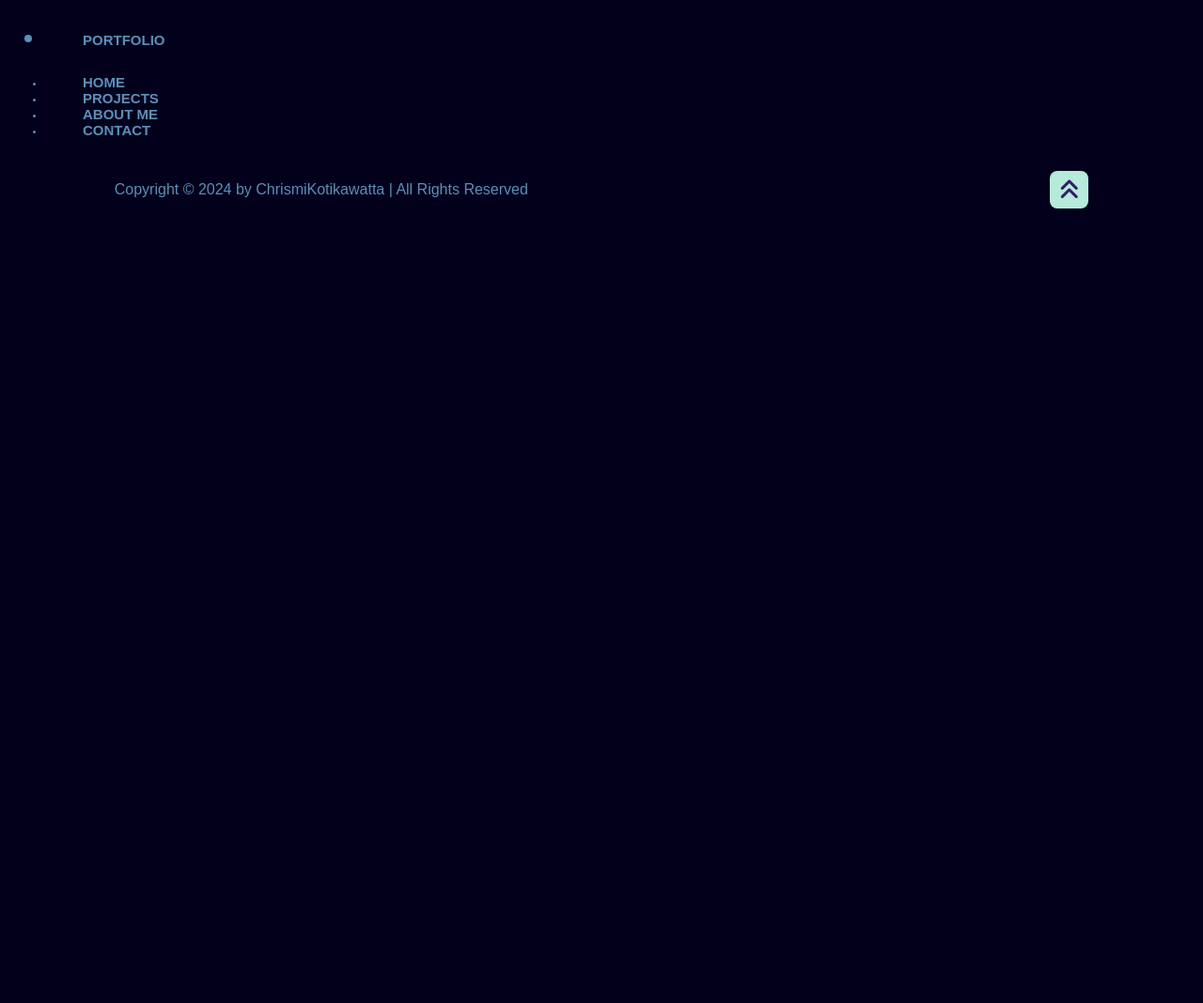
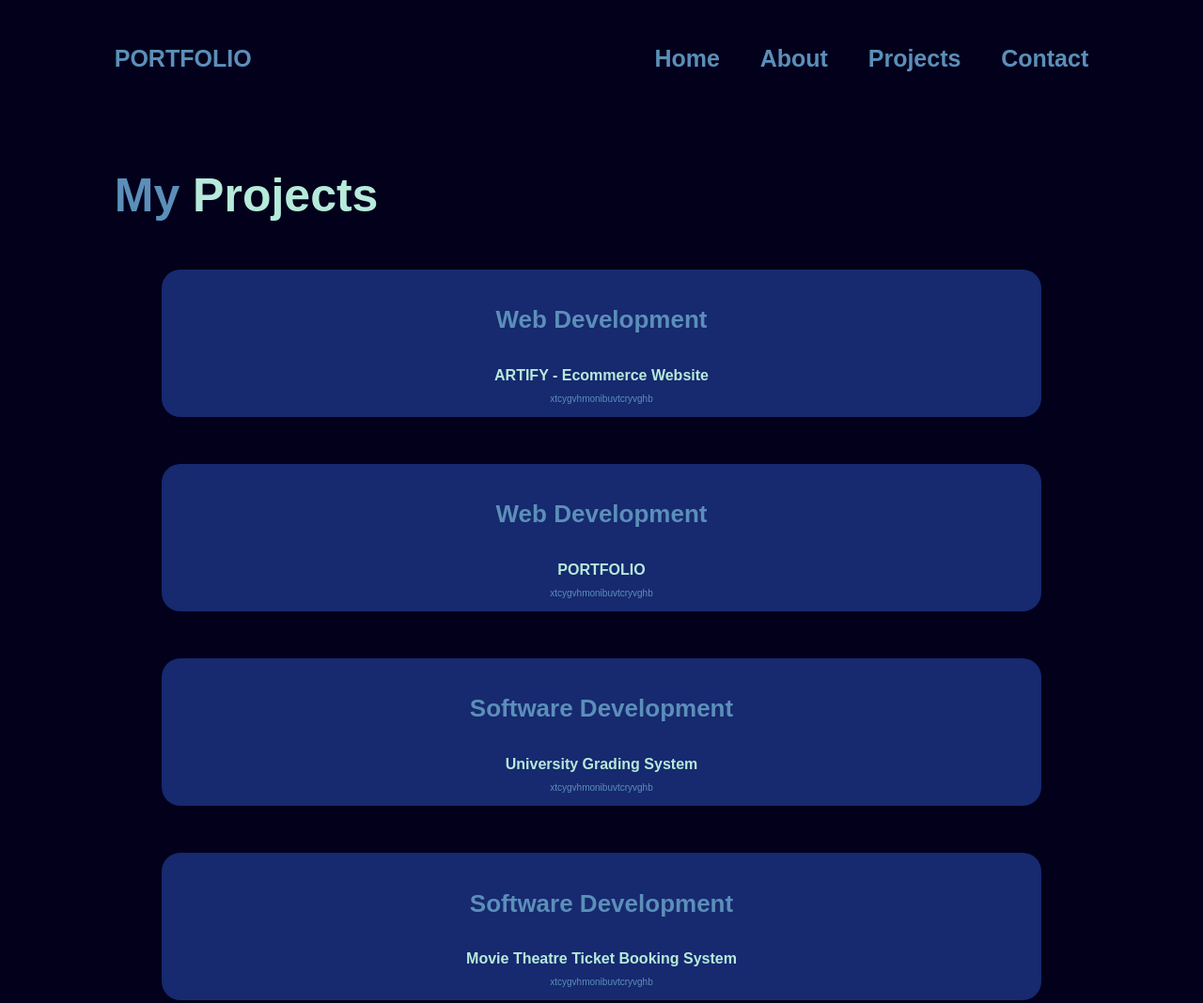
Before and after one commit to ChrismiKotikawatta/CodeAlpha_Task_1, a plain HTML site: page pages/projects.html in a window 1280 px wide. Shown: the top 1068 px of the page at 94% size. Before the commit the page ends 800 px from the top, so only its background shows below. Drawn offline with nearby package versions, Linux system fonts and the light colour scheme.

Commit message:
created the script file and projects file

```diff
--- a/js/main.js
+++ b/js/main.js
@@ -8,22 +8,39 @@ menuIcon.onclick = () => {
 
 
 let sections = document.querySelectorAll('section');
-let navlinks = document.querySelectorAll('navbar menu a');
+let navlinks = document.querySelectorAll('header nav a');
 
 window.onscroll = () => {
-    sections.forEach(sec =>{
+    sections.forEach(sec => {
         let top = window.scrollY;
         let offset = sec.offsetTop - 150;
         let height = sec.offsetHeight;
         let id = sec.getAttribute('id');
 
-        if(top >= offset && top < offset + height){
+        if (top >= offset && top < offset + height) {
             navlinks.forEach.apply(links => {
                 links.classList.remove('active');
-                document.querySelector('navbar menu a[href*=' +id + ']').classList.add('active');
+                document.querySelector('header nav a[href*=' + id + ']').classList.add('active');
 
             })
         }
-    }
-        )
-}
+    })
+
+    let header = documen.querySelector('header');
+    header.classList.toggle('sticky', window.scrollY > 100);
+
+    menuIcon.classList.remove('fa-xmark');
+    navbar.classList.remove('active');
+
+};
+
+ScrollReveal({
+    distance: '80px',
+    duration: 2000,
+    delay: 200,
+ });
+
+ ScrollReveal().reveal('.home-content,.heading', { origin: 'top'});
+ ScrollReveal().reveal('.personal-img,  .projects-box, .contact, .about-content ,.technologies-box', { origin: 'button' });
+ ScrollReveal().reveal('.home-content h1 , .experience-container', { origin: 'left' });
+ ScrollReveal().reveal('.home-content p, .about-container, ', { origin: 'right' });
--- a/pages/projects.html
+++ b/pages/projects.html
@@ -8,33 +8,56 @@
     <link rel="stylesheet" href="https://cdnjs.cloudflare.com/ajax/libs/font-awesome/6.5.1/css/all.min.css"
         integrity="sha512-DTOQO9RWCH3ppGqcWaEA1BIZOC6xxalwEsw9c2QQeAIftl+Vegovlnee1c9QX4TctnWMn13TZye+giMm8e2LwA=="
         crossorigin="anonymous" referrerpolicy="no-referrer" />
-    <title>Document</title>
+    <title>Projects</title>
 </head>
 
 <body>
-    <header>
+    <header class="header">
+        <a href="" class="logo">PORTFOLIO</a>
+        <i class="fa-solid fa-bars" id="menu-icon"></i>
+
         <nav class="navbar">
-            <div class="logo">
-                <ul>
-                    <li><a href="home.html">PORTFOLIO</a></li>
-                </ul>
-            </div>
-
-            <div class="menu">
-                <ul>
-
-                    <li><a href="home.html">HOME</a></li>
-                    <li><a href="projects.html">PROJECTS</a></li>
-                    <li><a href="about.html">ABOUT ME</a></li>
-                    <li><a href="contact.html">CONTACT</a></li>
-                </ul>
-            </div>
-
-
+            <a href="home.html" >Home</a>
+            <a href="about.html">About</a>
+            <a href="#projetcs" class="active">Projects</a>
+            <a href="contact.html">Contact</a>
 
         </nav>
+    </header>
+    <section class="projects-page">
+        <h2 class="heading">My <span>Projects</span></h2>
+        <div class="about-projects">
+            <h4>Web Development</h4>
+            <h5>ARTIFY - Ecommerce Website</h5>
+            <p>xtcygvhmonibuvtcryvghb</p>
+        </div>
+        <div class="about-projects">
+            <h4>Web Development</h4>
+            <h5>PORTFOLIO</h5>
+            <p>xtcygvhmonibuvtcryvghb</p>
+        </div>
+        <div class="about-projects">
+            <h4>Software Development</h4>
+            <h5>University Grading System</h5>
+            <p>xtcygvhmonibuvtcryvghb</p>
+        </div>
+        <div class="about-projects">
+            <h4>Software Development</h4>
+            <h5>Movie Theatre Ticket Booking System</h5>
+            <p>xtcygvhmonibuvtcryvghb</p>
+        </div>
+        <div class="about-projects">
+            <h4>Software Development</h4>
+            <h5>Shopping Center</h5>
+            <p>xtcygvhmonibuvtcryvghb</p>
+         </div>
+        <div class="about-projects">
+            <h4>Software Development</h4>
+            <h5>VIVID-EYE - Colorblindness Detection Sofware</h5>
+            <p>xtcygvhmonibuvtcryvghb</p>
+        </div>
 
-    </header>
+    </section>
     <footer class="footer">
         <div class="footer-text">
             <p>Copyright &copy; 2024 by ChrismiKotikawatta | All Rights Reserved</p>
@@ -46,6 +69,8 @@
             </a>
         </div>
     </footer>
+    <script src="https://unpkg.com/scrollreveal"></script>
+    <script src="../js/main.js"></script>
 
 </body>
 
--- a/styles/stylesheet.css
+++ b/styles/stylesheet.css
@@ -13,7 +13,7 @@
 
 :root {
     --bg-color: #03001C;
-    --snd-bf-color: #301E67;
+    --snd-bf-color: #17296f;
     --text-color: #5B8FB9;
     --main-color: #B6EADA;
 }
@@ -30,20 +30,21 @@ body {
 
 section {
     min-height: 100vh;
-    padding: 10rem 9% 2rem;
+    padding: 2rem 9% 2rem;
 }
 
 .header {
-    position: fixed;
+    /* position: fixed; */
     top: 0;
     left: 0;
+    bottom: 0;
     width: 100%;
-    padding: 2rem 9%;
+    padding: 4rem 9%;
     background: var(--bg-color);
     display: flex;
     justify-content: space-between;
-    align-items: center;
-    z-index: 100;
+    /* align-items: center; */
+    z-index: 0;
 
 }
 
@@ -55,8 +56,12 @@ section {
 
 }
 
+.header a:hover{
+    color: var(--main-color);
+}
+
 .navbar a{
-    font-size: 1.5rem;
+    font-size: 2.5rem;
     color: var(--text-color);
     margin-left:4rem ;
     font-weight: 700;
@@ -65,7 +70,7 @@ section {
 
 .navbar a:hover,
 .navbar a:active{
-    color:var(--text-color);
+    color:var(--main-color);
 
 }
 
@@ -128,7 +133,7 @@ span{
 
 
 .home-content h1 {
-    font-size: 5.6 rem;
+    font-size: 5.6rem;
     font-weight: 700;
     line-height: 1.3;
 
@@ -256,6 +261,7 @@ span{
 
 .projects-box:hover .projects-layer{
     transform: translateY(0);
+
 }
 
 
@@ -286,12 +292,55 @@ span{
     font-size: 2rem;
     color: var(--snd-bf-color);
 }
+
+.projects-page{
+    background-color: var(--bg-color);
+    background-blend-mode: overlay;
+
+
+}
+
+.projects-page h2{
+    font-size:5rem ;
+
+}
+.projects-page h4 {
+    font-size: 2.6rem;
+
+
+}
+
+.projects-page h5{
+    font-size: 1.6rem;
+    color:var(--main-color);
+    margin: 0px;
+}
+
+.about-projects{
+    background: var(--snd-bf-color);
+    border-radius: 20px;
+    display: flex;
+    justify-content: center;
+    align-items: center;
+    flex-direction: column;
+    text-align: center;
+    padding: 0.4rem;
+    flex-direction: column;
+    margin: 5rem;
+    width: auto;
+    height: 50%;
+    flex: 2;
+
+
+}
 .personal-img-about {
     display: flex;
     justify-content: center;
     align-items: center;
 
 }
+
+
 
 
 .about {
@@ -532,6 +581,12 @@ span{
         display: block;
     }
 
+    .navbar a{
+        display: block;
+        margin: 3rem 0;
+        font-size: 2rem;
+    }
+
     .home{
         flex-direction: column;
     }
```
Also changed, not shown: pages/about.html (+16 -23 lines), pages/contact.html (added, +65 -0 lines), pages/home.html (+7 -6 lines).
